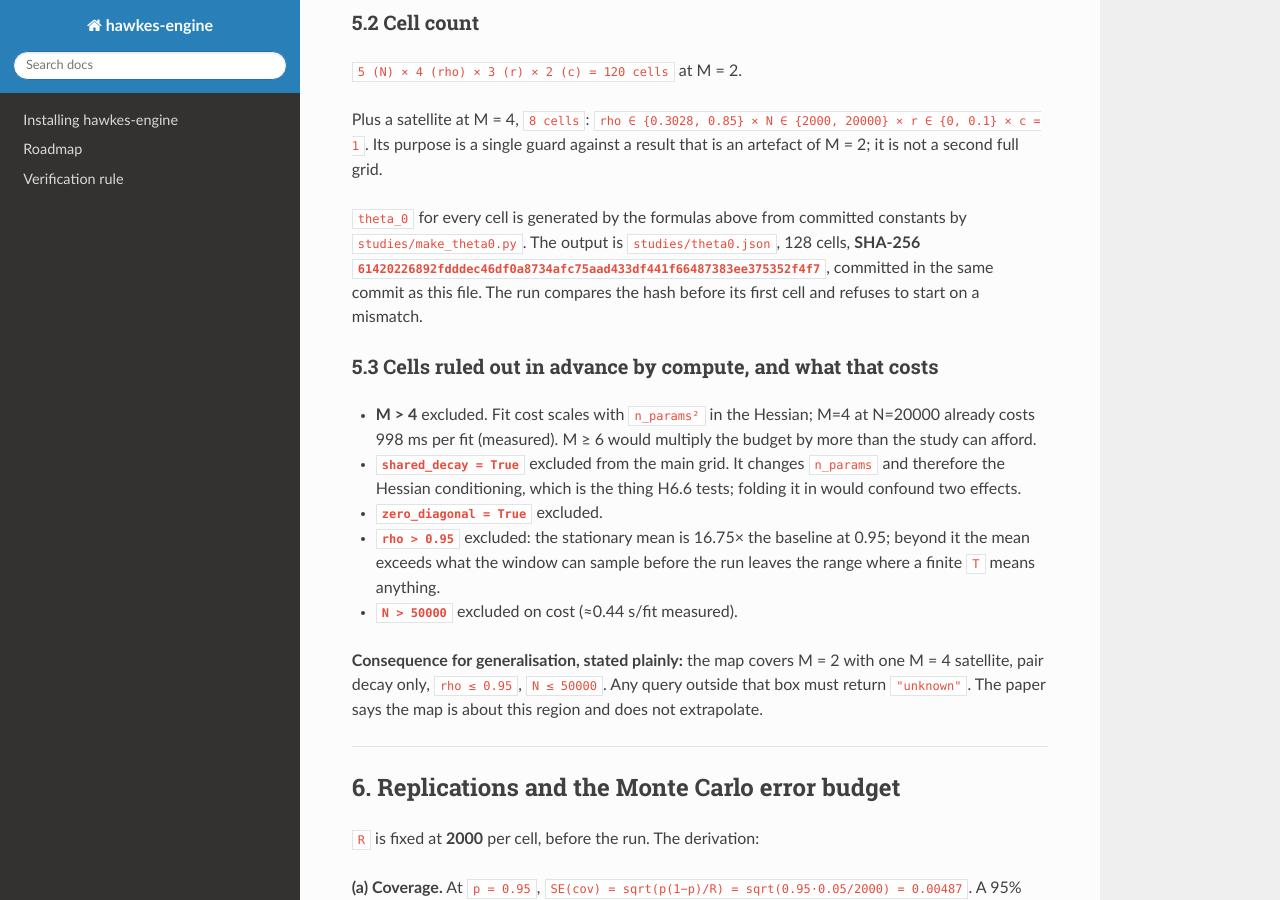
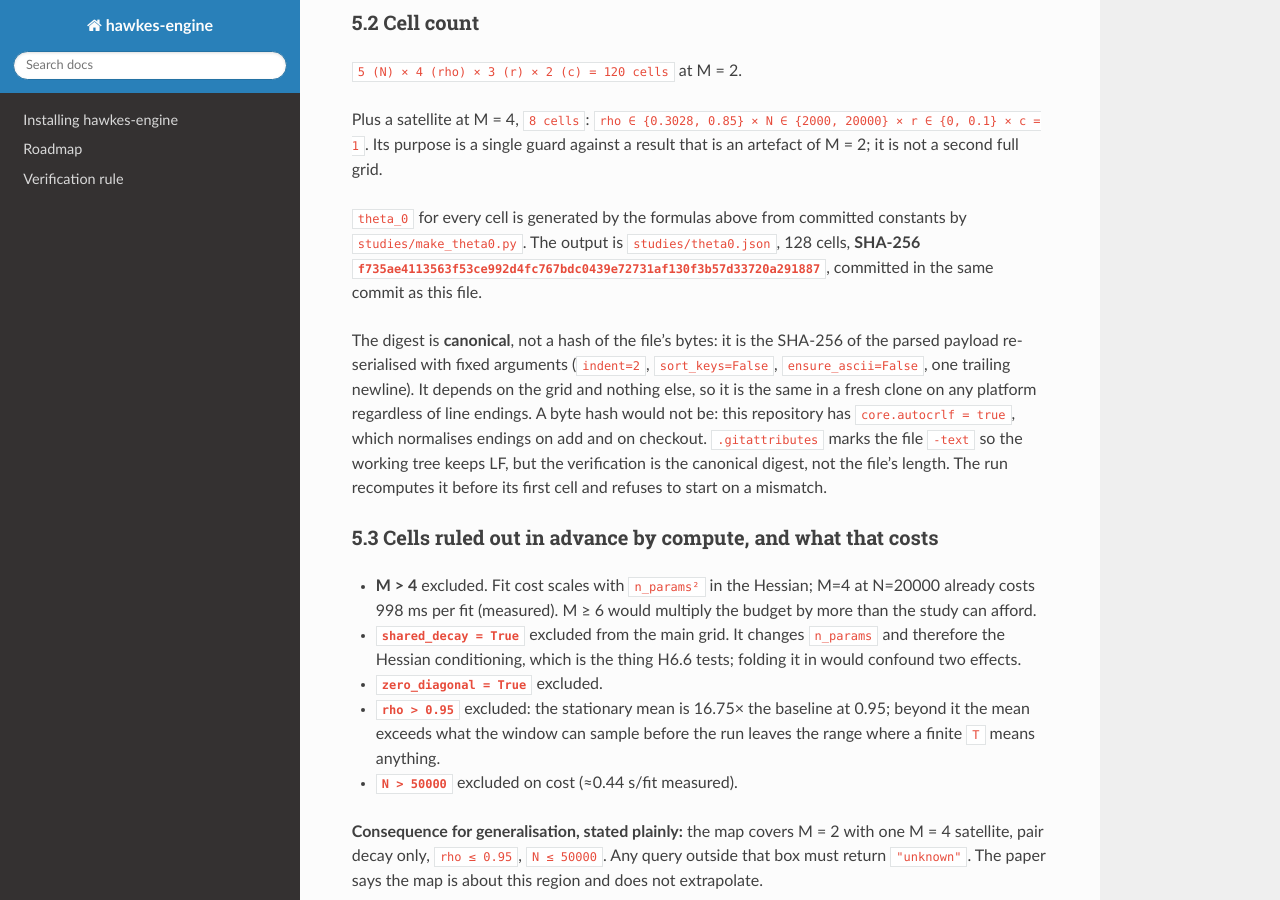
Before and after one commit to freddysccheung-067/hawkes-engine, a Sphinx documentation site: the page built from docs/preregistration.md, in a window 1280 px wide and 900 px high, scrolled down 5427 px. Built offline with Sphinx 7.4.7 and the Read the Docs theme 3.1.0, drawn with Linux system fonts in a browser that asks for light colours.

Commit message:
Make the frozen grid digest independent of line endings
The hash recorded in the preregistration was computed from the bytes the
generator wrote, but this repository has core.autocrlf = true, so the committed
blob and the checkout can carry different endings and the digest would not
survive a fresh clone. That would make the run refuse to start on a machine
that is not this one, which is the opposite of what the check is for.

The digest is now canonical: the parsed payload re-serialised with fixed
arguments and hashed. It is the same in the working tree and in the object
store, which was verified against both. .gitattributes marks the file -text so
the working copy also keeps LF, but the check no longer depends on that.

The commit before this one had not been tagged, so the preregistration was
still unfrozen and is corrected in place rather than amended.

```diff
--- a/docs/preregistration.md
+++ b/docs/preregistration.md
@@ -254,9 +254,18 @@ artefact of M = 2; it is not a second full grid.
 
 `theta_0` for every cell is generated by the formulas above from committed
 constants by `studies/make_theta0.py`. The output is `studies/theta0.json`, 128
-cells, **SHA-256 `61420226892fdddec46df0a8734afc75aad433df441f66487383ee375352f4f7`**,
-committed in the same commit as this file. The run compares the hash before its
-first cell and refuses to start on a mismatch.
+cells, **SHA-256 `f735ae4113563f53ce992d4fc767bdc0439e72731af130f3b57d33720a291887`**,
+committed in the same commit as this file.
+
+The digest is **canonical**, not a hash of the file's bytes: it is the SHA-256 of
+the parsed payload re-serialised with fixed arguments (`indent=2`,
+`sort_keys=False`, `ensure_ascii=False`, one trailing newline). It depends on the
+grid and nothing else, so it is the same in a fresh clone on any platform
+regardless of line endings. A byte hash would not be: this repository has
+`core.autocrlf = true`, which normalises endings on add and on checkout.
+`.gitattributes` marks the file `-text` so the working tree keeps LF, but the
+verification is the canonical digest, not the file's length. The run recomputes
+it before its first cell and refuses to start on a mismatch.
 
 ### 5.3 Cells ruled out in advance by compute, and what that costs
 
```
Also changed, not shown: 2 other files.
